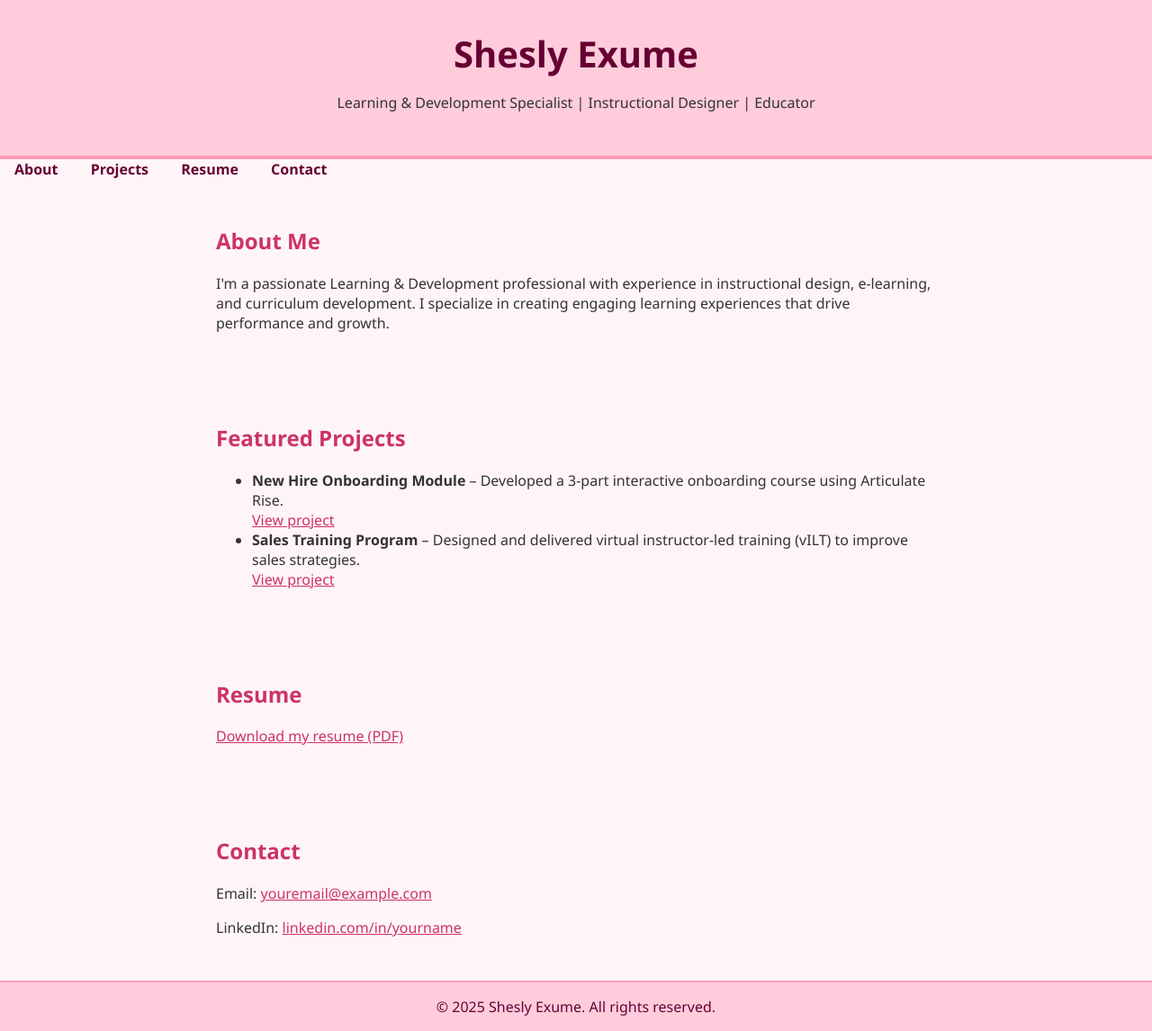
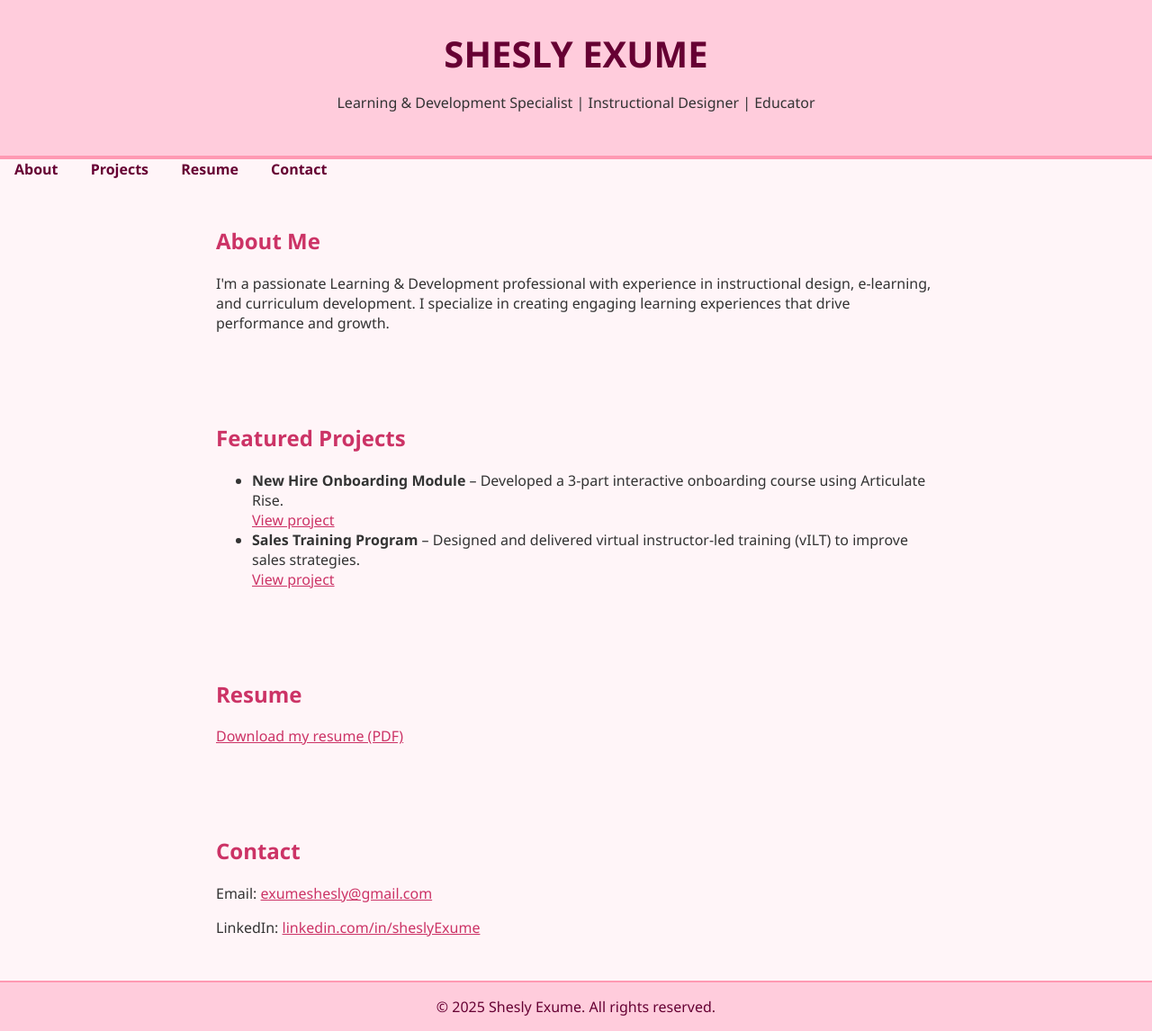
Before and after one commit to Shesly-ui/Portfolio, a plain HTML site: page index.html in a window 1280 px wide. Shown: the whole page at 90% size. Drawn offline with Linux system fonts and the light colour scheme.

Commit message:
Update index.html

```diff
--- a/index.html
+++ b/index.html
@@ -10,7 +10,7 @@
 <body>
 
 <header>
-  <h1>Shesly Exume </h1>
+  <h1>SHESLY EXUME </h1>
   <p>Learning & Development Specialist | Instructional Designer | Educator</p>
 </header>
 
@@ -49,8 +49,8 @@
 
 <section id="contact">
   <h2>Contact</h2>
-  <p>Email: <a href="mailto:youremail@example.com">youremail@example.com</a></p>
-  <p>LinkedIn: <a href="https://linkedin.com/in/yourname" target="_blank">linkedin.com/in/yourname</a></p>
+  <p>Email: <a href="mailto:exumeshesly@gmail.com">exumeshesly@gmail.com</a></p>
+  <p>LinkedIn: <a href="https://linkedin.com/in/shesly-exume/" target="_blank">linkedin.com/in/sheslyExume</a></p>
 </section>
 
 <footer>
```
